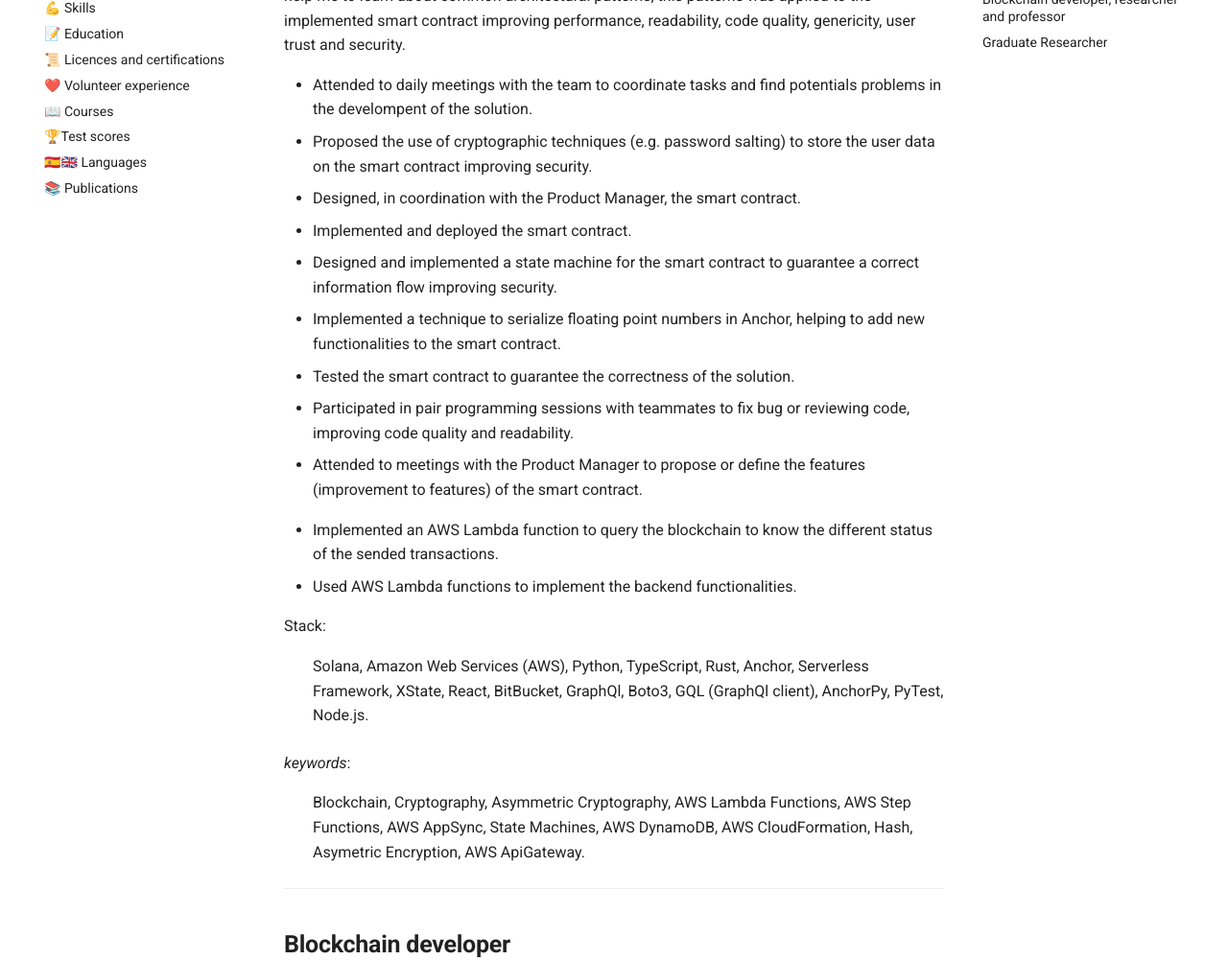
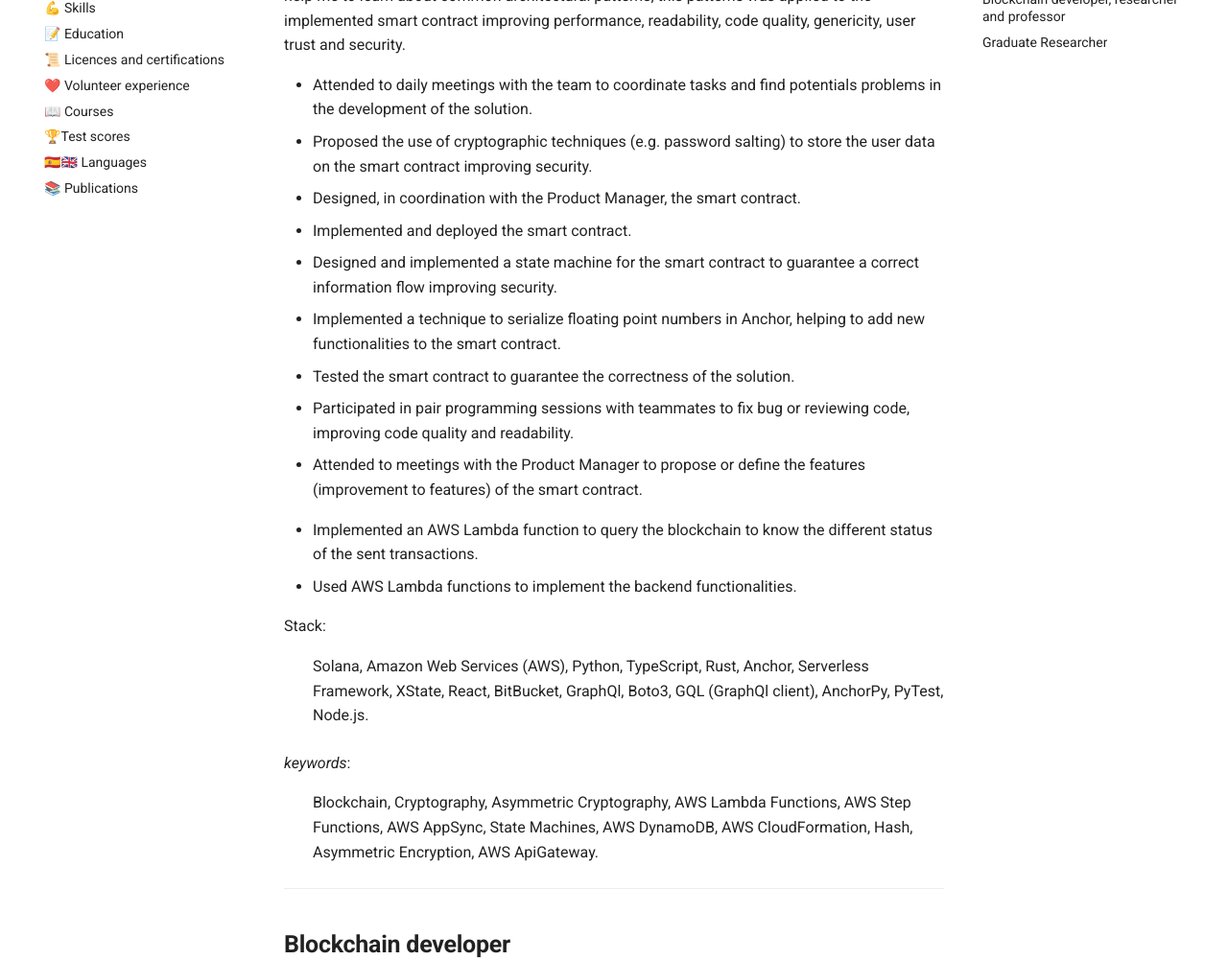
Before and after one commit to rayniel95/rayniel95.github.io, an MkDocs documentation site: the page built from docs/work_experience/work_experience.md, in a window 1280 px wide and 1400 px high, scrolled down 345 px. Shown: the part 181-1182 px from the top of the window at 96% size. Built offline with MkDocs 1.6.1 and Material for MkDocs 9.7.7, drawn with Linux system fonts in a browser that asks for light colours.

Commit message:
fix some typos

```diff
--- a/docs/work_experience/work_experience.md
+++ b/docs/work_experience/work_experience.md
@@ -9,7 +9,7 @@ Havana, Cuba
 Elasbit is a Chilean company that had the idea to create a NFT collection and some games based in this collection. The basic idea was to sell the NFTs to users and give special rewards in the games to the NFTs owners. The client already had the solution to mint the NFTs using Metaplex but he had not the necessary smart contracts for the games. Using my experience in Rust, smart contracts and blockchain I was capable to quickly learn about Solana blockchain and create the smart contract for the games. I reviewed dozens of smart contracts deployed in Solana and this help me to learn about common architectural patterns, this patterns was applied to the implemented smart contract improving performance, readability, code quality, genericity, user trust and security.
 <!-- small description about the client and its requirements or problems, how I solve it -->
 
-- Attended to daily meetings with the team to coordinate tasks and find potentials problems in the develompent of the solution.
+- Attended to daily meetings with the team to coordinate tasks and find potentials problems in the development of the solution.
 - Proposed the use of cryptographic techniques (e.g. password salting) to store the user data on the smart contract improving security.
 - Designed, in coordination with the Product Manager, the smart contract.
 - Implemented and deployed the smart contract.
@@ -19,16 +19,17 @@ Elasbit is a Chilean company that had the idea to create a NFT collection and so
 - Participated in pair programming sessions with teammates to fix bug or reviewing code, improving code quality and readability.
 - Attended to meetings with the Product Manager to propose or define the features (improvement to features) of the smart contract.
 <!-- - Fixed aws step functions code, improve readability of this -->
-- Implemented an AWS Lambda function to query the blockchain to know the different status of the sended transactions.
+- Implemented an AWS Lambda function to query the blockchain to know the different status of the sent transactions.
 - Used AWS Lambda functions to implement the backend functionalities.
 <!-- add the solend and jupiter work, xstate -->
 <!-- extend this -->
+<!-- proposed a trusless architecture for the smart contract, helping to delete the user trust on the backend, extend this -->
 
 Stack:
 : Solana, Amazon Web Services (AWS), Python, TypeScript, Rust, Anchor, Serverless Framework, XState, React, BitBucket, GraphQl, Boto3, GQL (GraphQl client), AnchorPy, PyTest, Node.js.
 <!-- extend the keywords section -->
 *keywords*:
-: Blockchain, Cryptography, Asymmetric Cryptography, AWS Lambda Functions, AWS Step Functions, AWS AppSync, State Machines, AWS DynamoDB, AWS CloudFormation, Hash, Asymetric Encryption, AWS ApiGateway.
+: Blockchain, Cryptography, Asymmetric Cryptography, AWS Lambda Functions, AWS Step Functions, AWS AppSync, State Machines, AWS DynamoDB, AWS CloudFormation, Hash, Asymmetric Encryption, AWS ApiGateway.
 
 [13867795755687497761]: https://www.linkedin.com/company/elasbit/
 
@@ -44,7 +45,7 @@ Havana, Cuba
 
 AgTrace is a Brazilian startup that proposes a blockchain traceability solution to track all stages of the food chain. The client already had a Crodapp (Corda smart contracts definition) implemented, but he had not the necessary permissioned network to get the cordapp up and running. Because Corda is a permissioned blockchain the idea was to create a network to deploy the cordapp. Using my previous experience with permissioned blockchains (e.g. Hyperledger Fabric) I was capable to implement a Corda network with all the necessary components to deploy the client solution.
 <!-- small description about the client and its requirements or problems, how I solve it -->
-
+<!-- split the section between hard (technical achievements) and soft archievements. -->
 - Proposed, and analyzed with the client, multiples blockchain architectures to deploy the client solution.
 - Created a decentralized Corda network using AWS EC2 instances and Docker.
 - Deploy the Corda nodes in Docker containers inside AWS EC2 instances.
@@ -52,6 +53,7 @@ AgTrace is a Brazilian startup that proposes a blockchain traceability solution
 - Deployed the client Cordapp to the created network.
 - Tested the Cordapp endpoints to guarantee the correctness of the solution.
 - Created, and reviewed with the client, examples about the tokenization in permissioned blockchain networks using an information flow based in Hyperledger Fabric.
+<!-- add that was established a constant communication between the client and me, i continuosly propose new features and improvements to my proposed solution and to the client solution -->
 
 Stack:
 : Corda, Kotlin, Java, AWS EC2, AWS, Docker, Docker-compose, Thunder Client, Api Rest.
```
